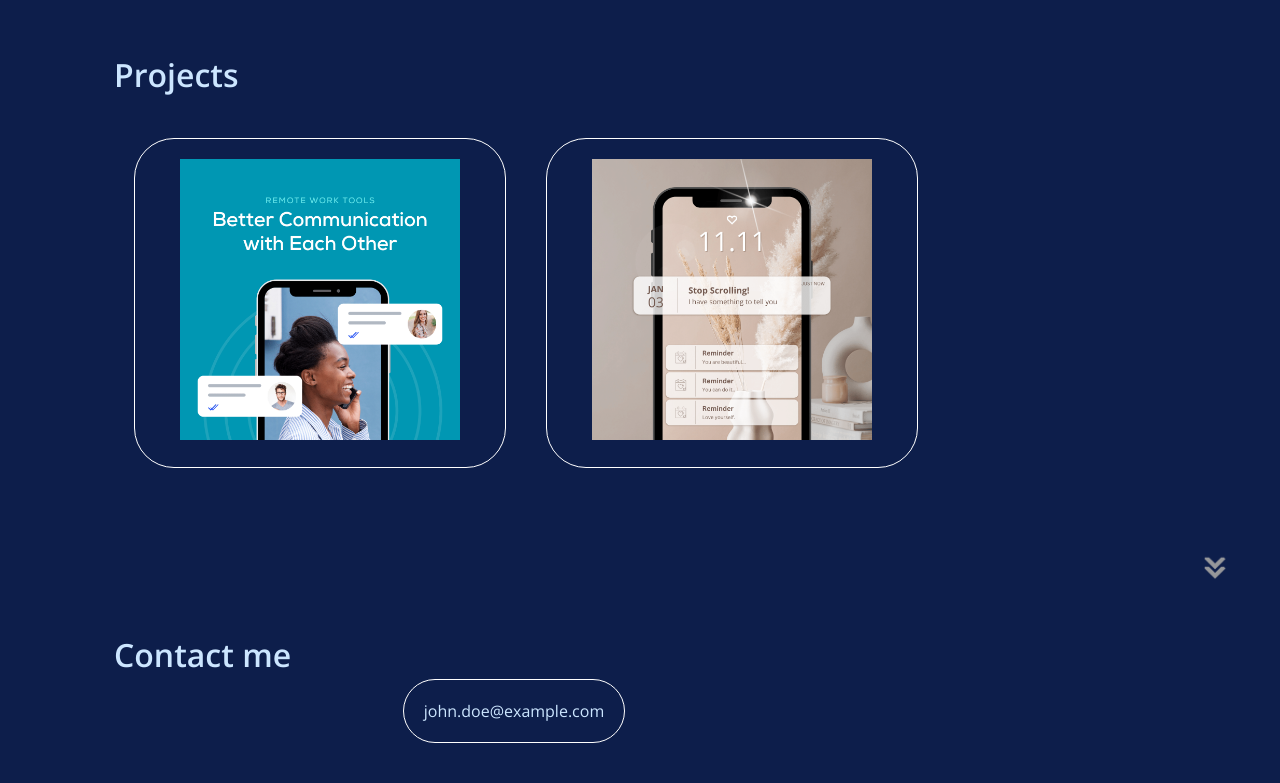
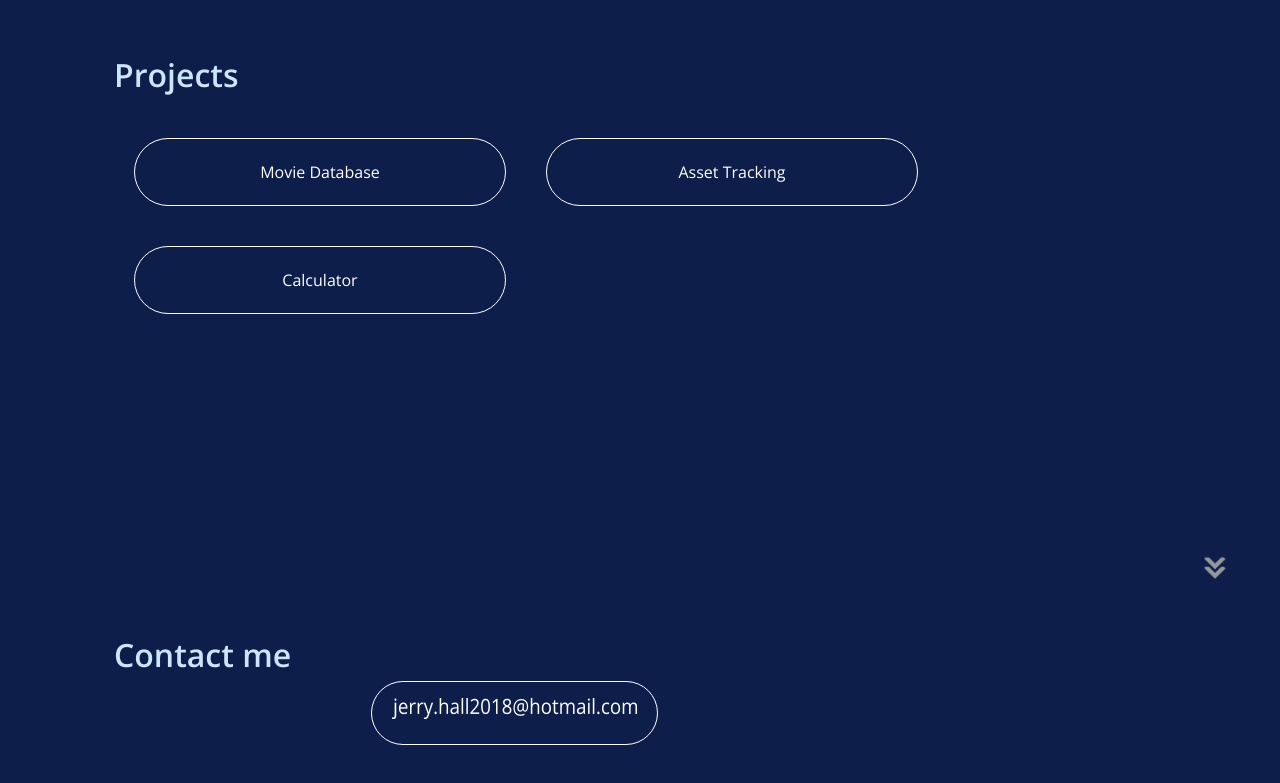
Before and after one commit to JerryH12/portfolio, a React (Create React App) app: page / in a window 1280 px wide. Shown: the part 1885-2668 px from the top of the page. Built offline with nearby package versions, Linux system fonts and the light colour scheme.

Commit message:
Updated project links and email info.

```diff
--- a/src/App.js
+++ b/src/App.js
@@ -7,7 +7,7 @@ import ProjectImage2 from './project-2.png';
 import KeyboardImage from './keyboard.png';
 import Menu from './components/Menu';
 import Bookmark from './components/Bookmark';
-
+import EmailInfo from './components/info.png';
 
 function App() {
 
@@ -282,10 +282,13 @@ function App() {
             <h1>Projects</h1>
             <div className="projects">
               <div style={{"width": 330}} className="leftColumn">
-                  <img width="85%" height="85%" src={ProjectImage1} alt="project-1" />
+                  <a href="https://github.com/JerryH12/MovieDatabase">Movie Database</a>
               </div>
               <div style={{"width": 330}} className="leftColumn">
-                <img width="85%" height="85%" src={ProjectImage2} alt="project-2" />
+                <a href="https://github.com/JerryH12/AssetTracking2">Asset Tracking</a>
+              </div>
+              <div style={{"width": 330}} className="leftColumn">
+                <a href="https://github.com/JerryH12/Calculator">Calculator</a>
               </div>
             </div>
           </article>
@@ -298,7 +301,7 @@ function App() {
          <h1>Contact me</h1>
           <div className="contact">
             <div className="column1">
-              john.doe@example.com
+              <img src={EmailInfo} alt="info"/>
             </div>
           </div>
          </article>
--- a/src/components/portfolio.css
+++ b/src/components/portfolio.css
@@ -150,6 +150,11 @@ h4 {
    text-align: center;
 }
 
+.projects a {
+    text-decoration: none;
+    color: #fff;
+}
+
 .about {
     max-width: 450px;
 }
```
Also changed, not shown: src/components/email.svg (added), src/components/info.png (added).
